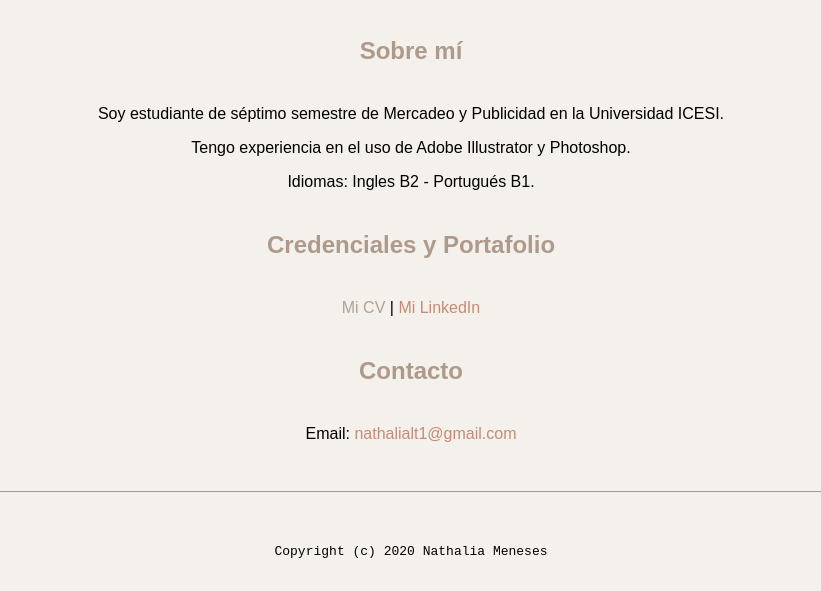
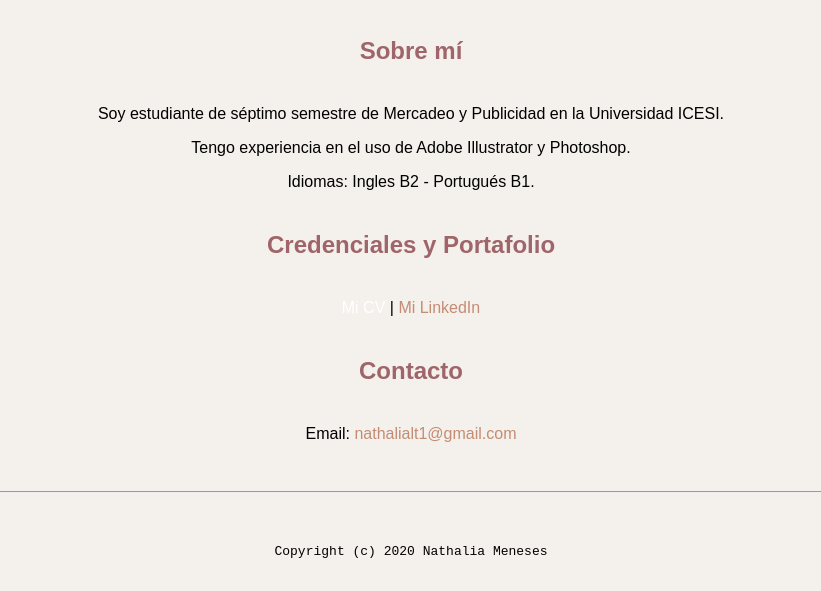
Before and after one commit to nathalialt1/nathalialt1.github.io, a plain HTML site: page index.html in a window 1280 px wide. In both pictures the pointer is over the link "Mi CV". Shown: the part 669-1260 px from the top of the page, without its empty margins (229-1050 px from the left). Drawn offline with Linux system fonts and the light colour scheme.

Commit message:
Update master.css

```diff
--- a/css/master.css
+++ b/css/master.css
@@ -8,7 +8,7 @@
   }
 
   a:hover {
-    color: #b1a192; /* set the text color to red here */
+    color: white; /* set the text color to red here */
     text-decoration: none; /* This means we do not want hyperlinks to be underlined */
   }
 
@@ -30,7 +30,7 @@
    }
 
   h2 {
-    color: #ae9a8b; /* set the text color of to #075AAB here */
+    color: #9F656A; /* set the text color of to #075AAB here */
     /* set both the bottom margin and top margin to 2.5rem here */
     margin-bottom: 2.5rem;
     margin-top: 2.5rem;
```
